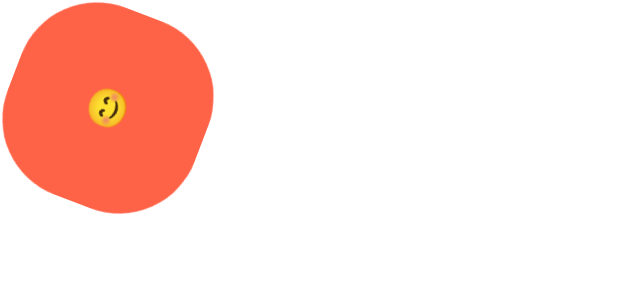
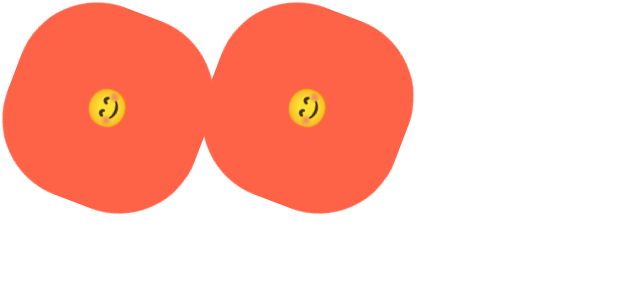
Before and after one commit to gyeol-mi/react-masterclass, a React (Create React App) app: page / in a window 1280 px wide. Shown: the top 300 px of the page, without its empty margins (0-640 px from the left). Built offline with nearby package versions, Linux system fonts and the light colour scheme.

Commit message:
commit test

```diff
--- a/src/App.js
+++ b/src/App.js
@@ -46,6 +46,9 @@ function App() {
       <Box>
         <span>😊</span>
       </Box>
+      <Box>
+        <span>😊</span>
+      </Box>
     </Wrapper>
   );
 }
```
